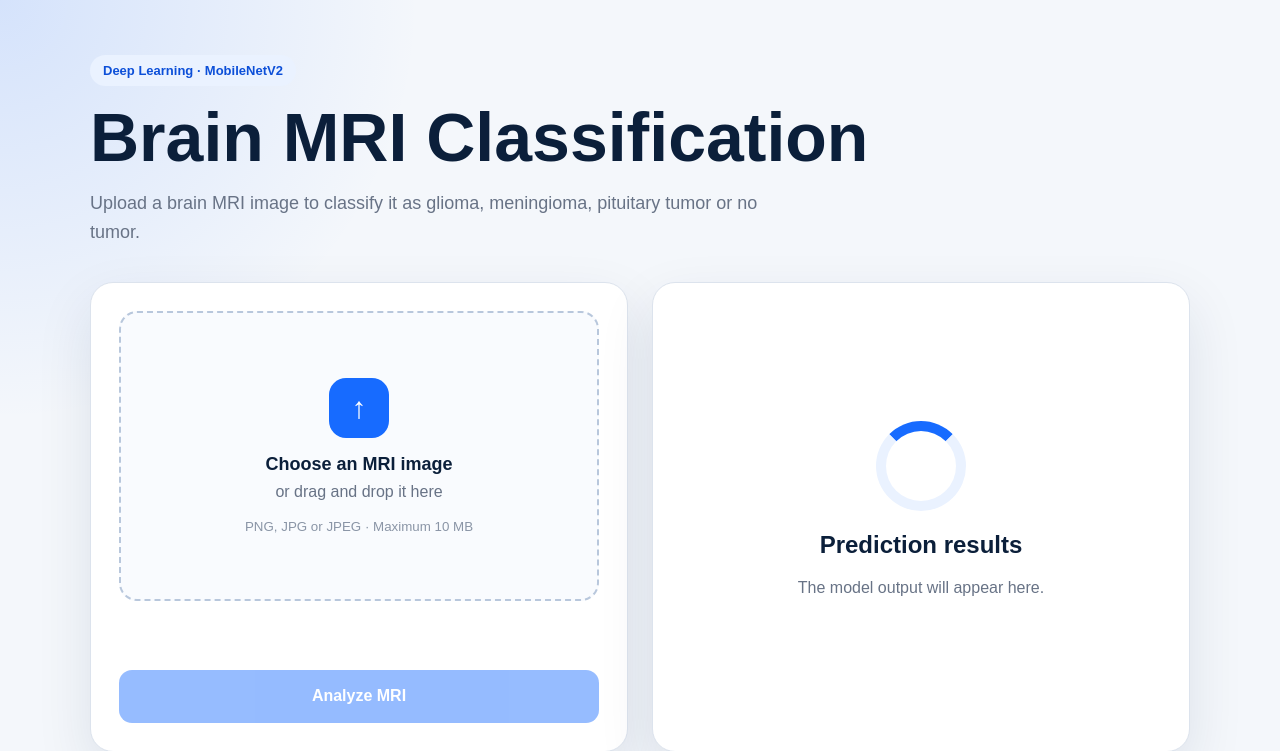
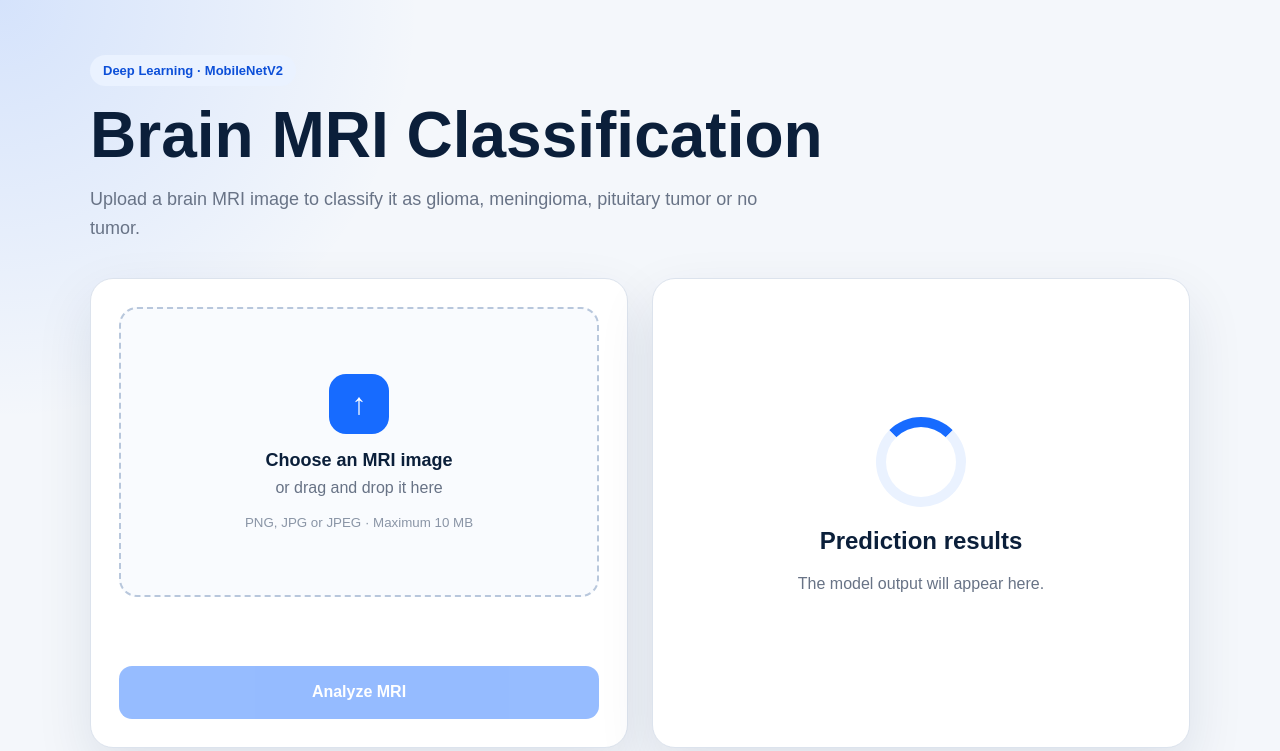
Before and after one commit to feridesyazar/brain-tumor-classification-app, a Flask app: page / in a window 1280 px wide. Shown: the top 751 px of the page. Run offline with Flask 3, Linux system fonts and the light colour scheme.

Commit message:
Update index.html

```diff
--- a/templates/index.html
+++ b/templates/index.html
@@ -7,6 +7,9 @@
     <title>Brain MRI Classification</title>
 
     <style>
+        h1 {
+    font-size: clamp(2.5rem, 5vw, 4.5rem) !important;
+}
         * {
             box-sizing: border-box;
         }
```
